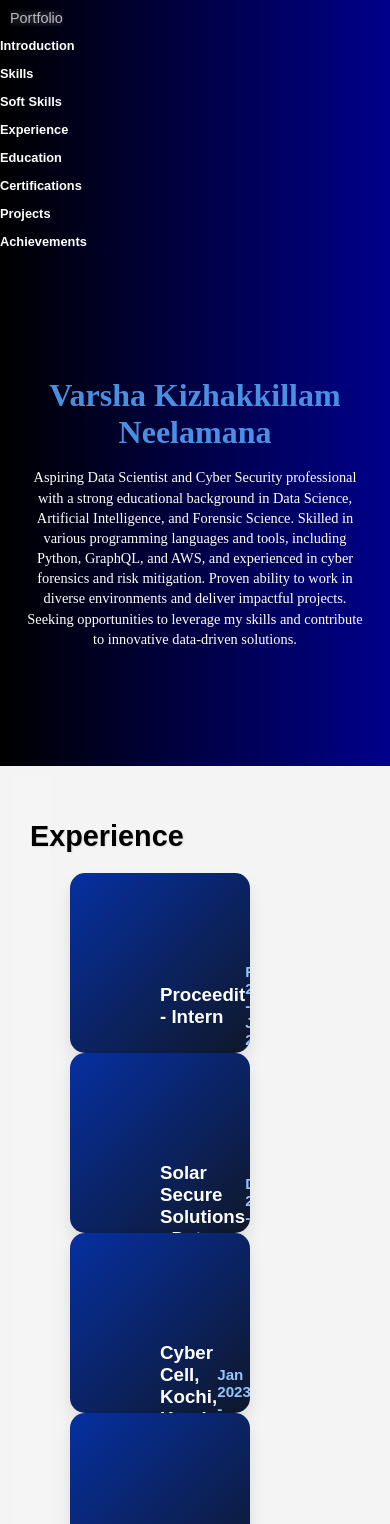
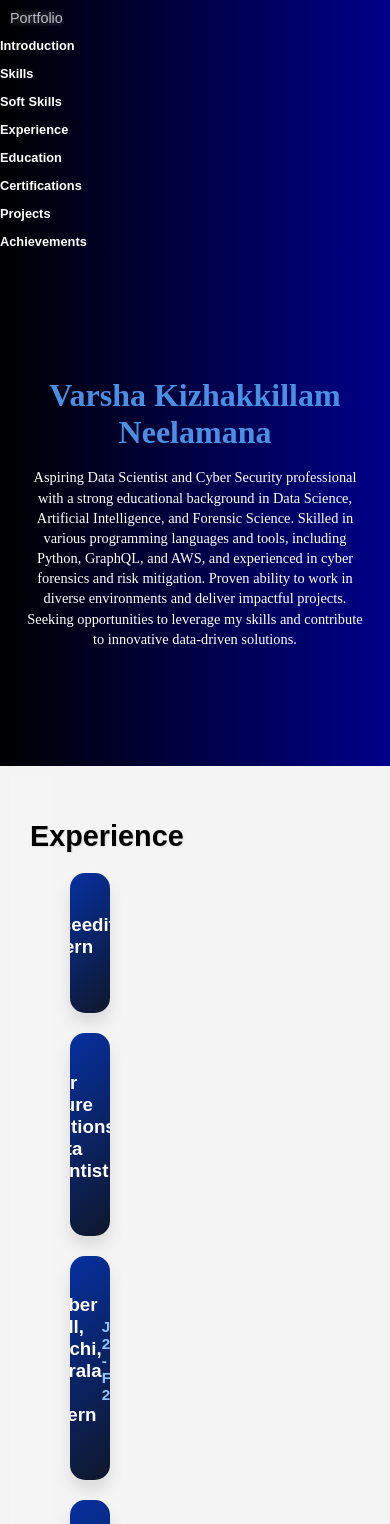
Before and after one commit to varshakn/real_portfolio, a React (Create React App) app: page / in a window 390 px wide. Shown: the top 1524 px of the page. Built offline with nearby package versions, Linux system fonts and the light colour scheme; a web font is replaced by a local one.

Commit message:
Update CSS files

```diff
--- a/src/components/Experience.css
+++ b/src/components/Experience.css
@@ -98,22 +98,29 @@
     animation: fadeIn 0.4s ease-out forwards;
   }
 
-/* Responsive adjustments for mobile screens */
   @media (max-width: 768px) {
     .experience-section h2 {
-      font-size: 1.8rem; /* Reduce font size */
+      font-size: 1.8rem;
       margin-bottom: 20px;
     }
 
     .experience-square {
-      padding: 90px; /* Adjust padding to make the boxes more rectangular */
-      width: 150%; /* Use 90% of the screen width on mobile */
-      margin: 0 auto; /* Center the boxes */
-      aspect-ratio: 3 / 1; /* Define a rectangular aspect ratio */
+      /* Use flexbox for better layout control */
+      display: flex;
+      flex-direction: column;
+      align-items: center;
+      padding: 20px; /* Reduced padding for mobile */
+      width: 100%; /* Full width on mobile */
+    }
+
+    .experience-square img {
+      width: 100%; /* Full width image */
+      height: auto; /* Maintain aspect ratio */
     }
 
     .experience-details {
-      padding: 90px; /* Adjust padding for smaller screens */
-      font-size: 0.9rem; /* Adjust font size for readability */
+      padding: 20px; /* Reduced padding for mobile */
+      font-size: 0.9rem;
+      text-align: center; /* Center the text for better readability */
     }
   }
```
Lines whose indentation alone changed are shown as unchanged.
